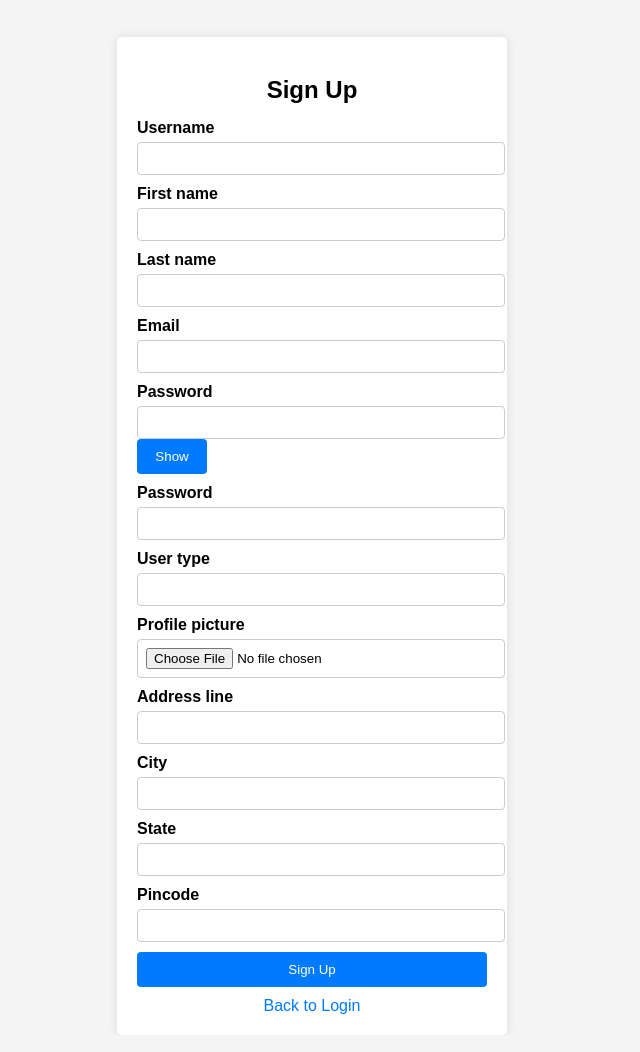
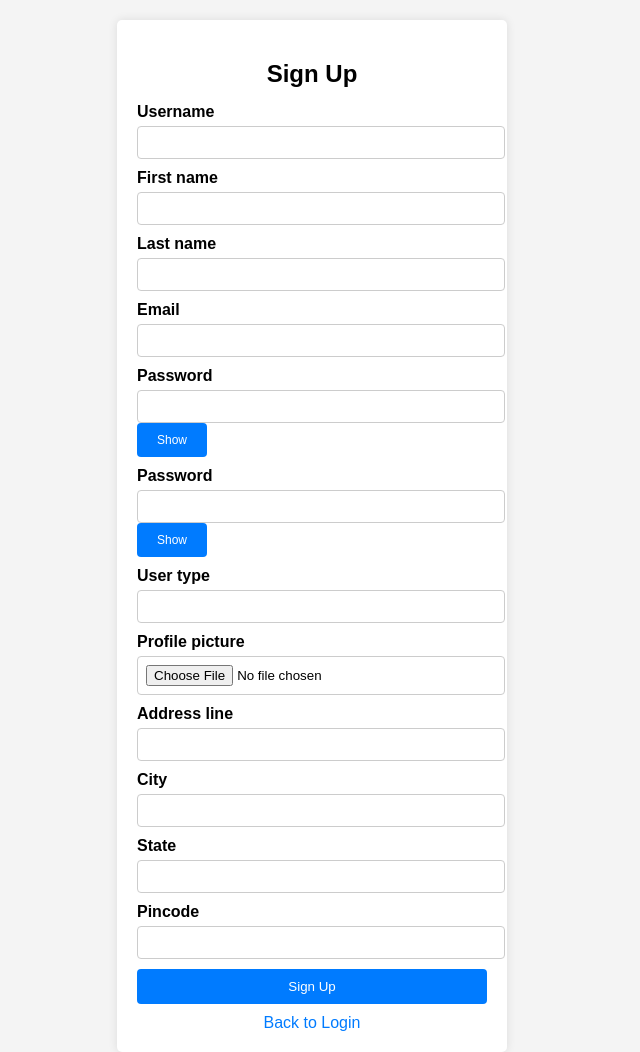
Before and after one commit to ankit-o07/django-auth-banao, a Django app: template accounts/templates/accounts/signup.html in a window 1280 px wide. Shown: the whole page, without its empty margins (328-968 px from the left). Before the commit the page ends 1014 px from the top, so only its background shows below. Run offline with Django 3.2, Linux system fonts and the light colour scheme; the template is opened without the code that fills it, so the values that code supplies are empty, except form fields; tables that the repository leaves empty hold one stand-in row (values such as "Sample post"); form fields are guessed from the names that the template uses.

Commit message:
password mismatch in sign up fix

```diff
--- a/accounts/templates/accounts/signup.html
+++ b/accounts/templates/accounts/signup.html
@@ -32,6 +32,7 @@
 
         .form-group {
             margin-bottom: 10px;
+            position: relative;
         }
 
         label {
@@ -72,8 +73,29 @@
         .login-link:hover {
             text-decoration: underline;
         }
+
         .toggle-password {
-           width: 20%;
+
+            width: 20%;
+            background: none;
+            border: none;
+            color: #fff;
+            background: #007bff;
+            cursor: pointer;
+            font-size: 12px;
+        }
+
+        .password-match {
+            font-size: 12px;
+            margin-top: 5px;
+        }
+
+        .password-match.success {
+            color: green;
+        }
+
+        .password-match.error {
+            color: red;
         }
     </style>
 </head>
@@ -108,15 +130,19 @@
                 {{ form.email.label_tag }}
                 {{ form.email }}
             </div>
+
             <div class="form-group">
                 {{ form.password1.label_tag }}
                 {{ form.password1 }}
-                <button type="button" class="toggle-password" onclick="togglePasswordVisibility()">Show</button>
+                <button type="button" class="toggle-password" onclick="togglePasswordVisibility('password1')">Show</button>
             </div>
             <div class="form-group">
                 {{ form.password2.label_tag }}
                 {{ form.password2 }}
+                <button type="button" class="toggle-password" onclick="togglePasswordVisibility('password2')">Show</button>
+                <span id="password-match-message" class="password-match"></span>
             </div>
+
             <div class="form-group">
                 {{ form.user_type.label_tag }}
                 {{ form.user_type }}
@@ -146,22 +172,62 @@
         <a href="{% url 'login' %}" class="login-link">Back to Login</a>
     </div>
 
-
-
     <script>
         // Function to toggle password visibility
-        function togglePasswordVisibility() {
-            const passwordField = document.querySelector('[name="password1"]');
-            const toggleButton = document.querySelector('.toggle-password');
+        function togglePasswordVisibility(fieldId) {
+            const passwordField = document.querySelector(`[name="${fieldId}"]`);
+            const toggleButton = passwordField.nextElementSibling;
 
             if (passwordField.type === 'password') {
-                passwordField.type = 'text'; // Show the password
-                toggleButton.textContent = "Hide"; // Change button text to "Hide"
+                passwordField.type = 'text'; // Show password
+                toggleButton.textContent = "Hide"; // Change button text
             } else {
-                passwordField.type = 'password'; // Hide the password
-                toggleButton.textContent = "Show"; // Change button text to "Show"
+                passwordField.type = 'password'; // Hide password
+                toggleButton.textContent = "Show"; // Change button text
             }
         }
+
+        // Function to check password match in real-time
+        function checkPasswordMatch() {
+            const password1 = document.querySelector('[name="password1"]').value;
+            const password2 = document.querySelector('[name="password2"]').value;
+            const message = document.getElementById("password-match-message");
+
+            if (password1 === "" || password2 === "") {
+                message.textContent = "";
+            } else if (password1 === password2) {
+                message.textContent = "Passwords match ✅";
+                message.classList.add("success");
+                message.classList.remove("error");
+            } else {
+                message.textContent = "Passwords do not match ❌";
+                message.classList.add("error");
+                message.classList.remove("success");
+            }
+        }
+
+        // Function to validate passwords before submitting
+        function validatePasswords(event) {
+            const password1 = document.querySelector('[name="password1"]').value;
+            const password2 = document.querySelector('[name="password2"]').value;
+
+            if (password1 !== password2) {
+                event.preventDefault(); // Prevent form submission
+                alert("Passwords do not match! Please enter the same password.");
+            }
+        }
+
+        // Attach event listeners
+        document.addEventListener("DOMContentLoaded", function () {
+            const form = document.querySelector("form");
+            const password1Field = document.querySelector('[name="password1"]');
+            const password2Field = document.querySelector('[name="password2"]');
+
+            form.addEventListener("submit", validatePasswords);
+            password1Field.addEventListener("input", checkPasswordMatch);
+            password2Field.addEventListener("input", checkPasswordMatch);
+        });
     </script>
+
 </body>
 </html>
```
